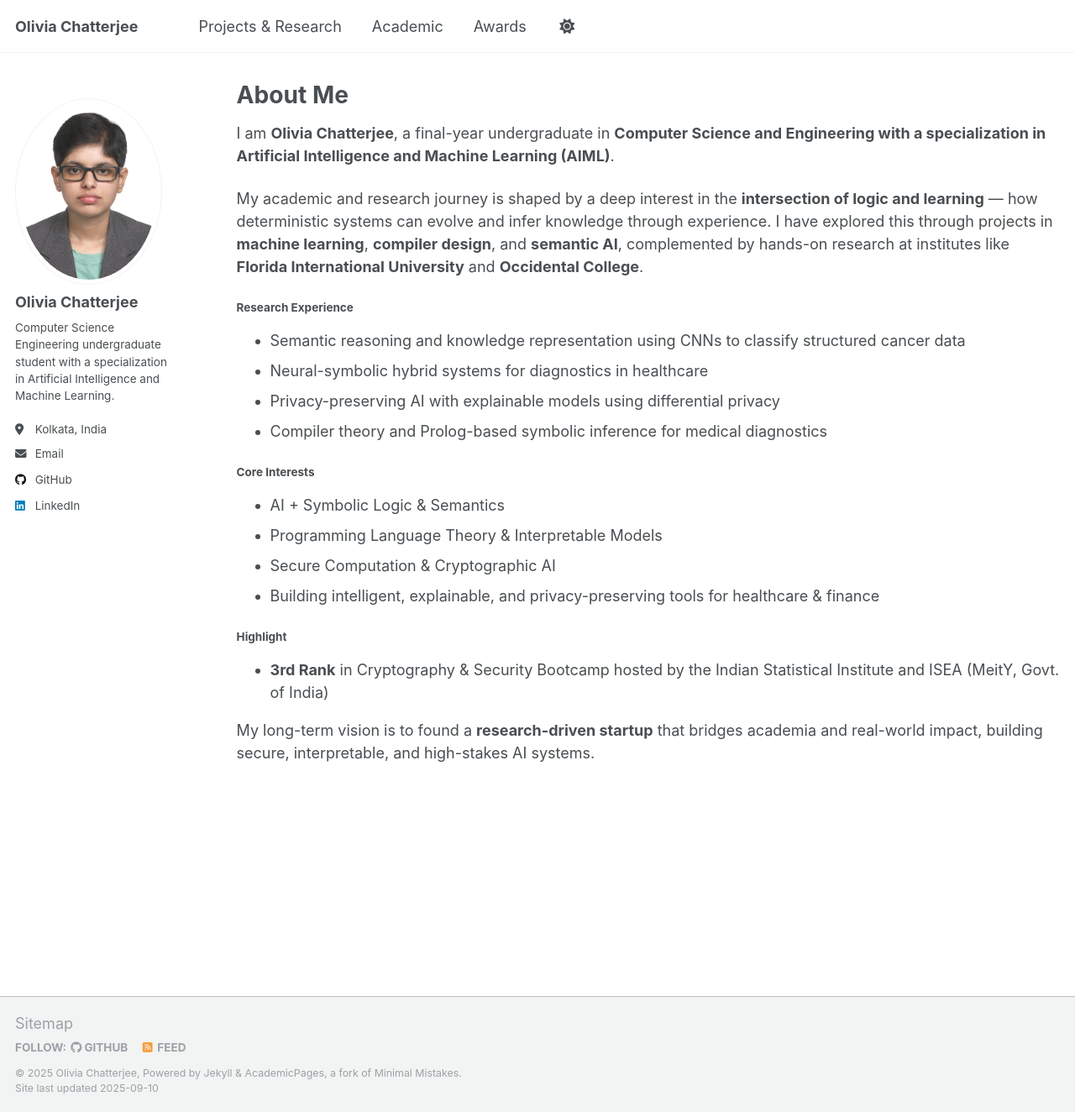
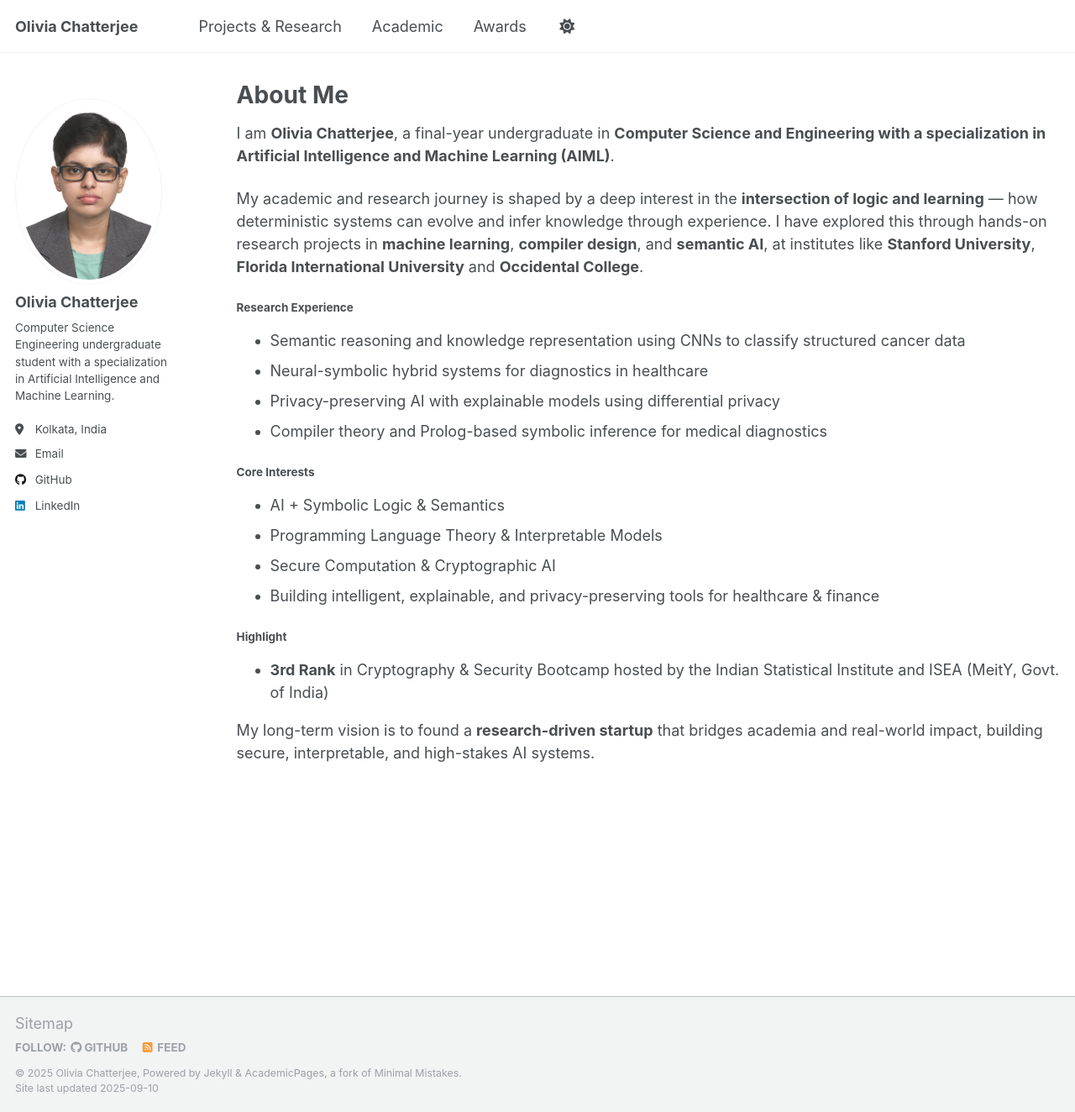
Before and after one commit to olivia-chatterjee/olivia-chatterjee.github.io, a Jekyll site: the page built from _pages/about.md, in a window 1280 px wide and 1324 px high. Shown: the whole window at 84% size. Built offline with Jekyll 4.4.1, drawn with Linux system fonts in a browser that asks for light colours; a script that is not in the unit is left out.

Commit message:
Revise about page with updated research projects
Updated research experience details and institutions.

```diff
--- a/_pages/about.md
+++ b/_pages/about.md
@@ -7,7 +7,7 @@ author_profile: true
 
 I am **Olivia Chatterjee**, a final-year undergraduate in **Computer Science and Engineering with a specialization in Artificial Intelligence and Machine Learning (AIML)**.
 
-My academic and research journey is shaped by a deep interest in the **intersection of logic and learning** — how deterministic systems can evolve and infer knowledge through experience. I have explored this through projects in **machine learning**, **compiler design**, and **semantic AI**, complemented by hands-on research at institutes like **Florida International University** and **Occidental College**.
+My academic and research journey is shaped by a deep interest in the **intersection of logic and learning** — how deterministic systems can evolve and infer knowledge through experience. I have explored this through hands-on research projects in **machine learning**, **compiler design**, and **semantic AI**, at institutes like **Stanford University**, **Florida International University** and **Occidental College**.
 
 #### Research Experience
 - Semantic reasoning and knowledge representation using CNNs to classify structured cancer data
```
